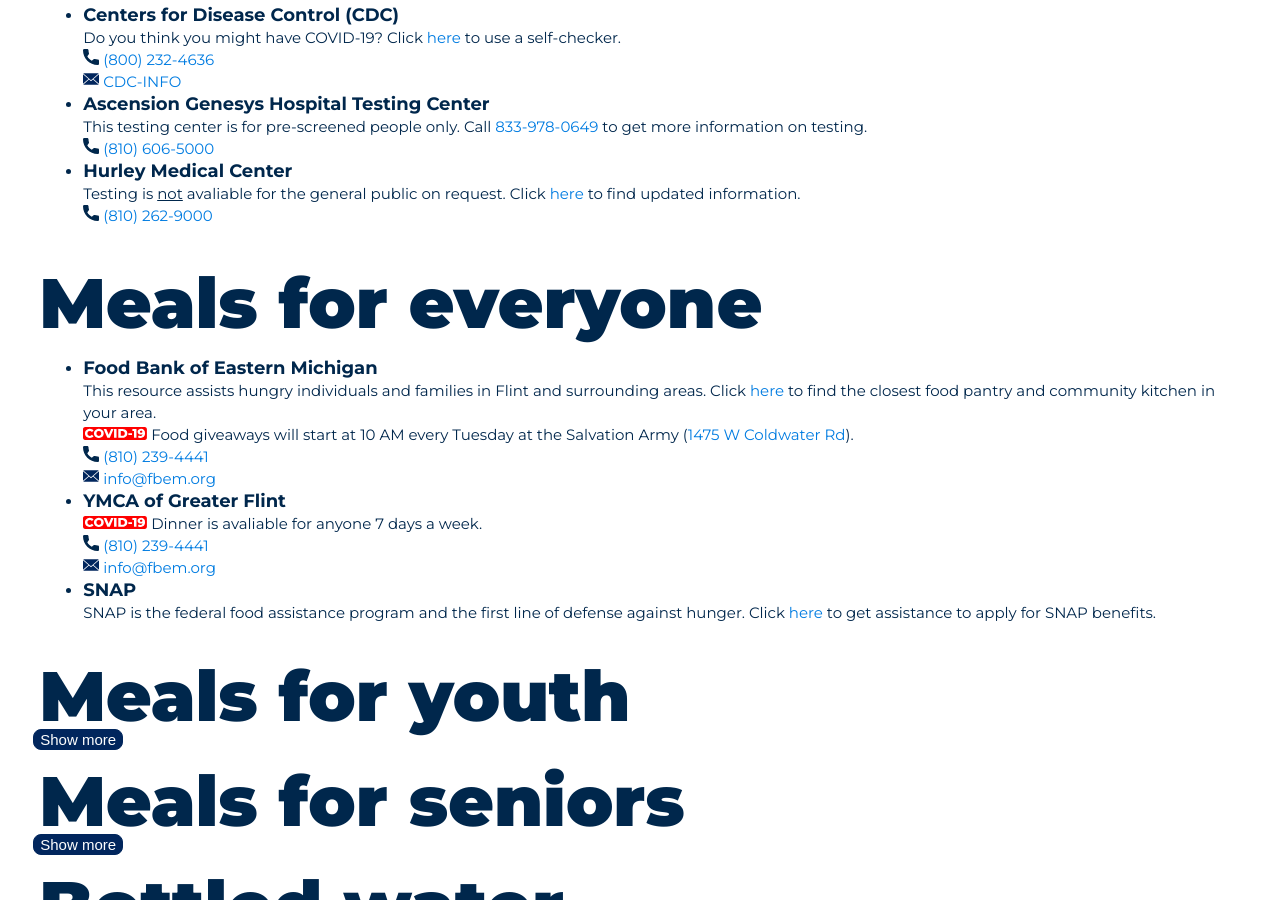
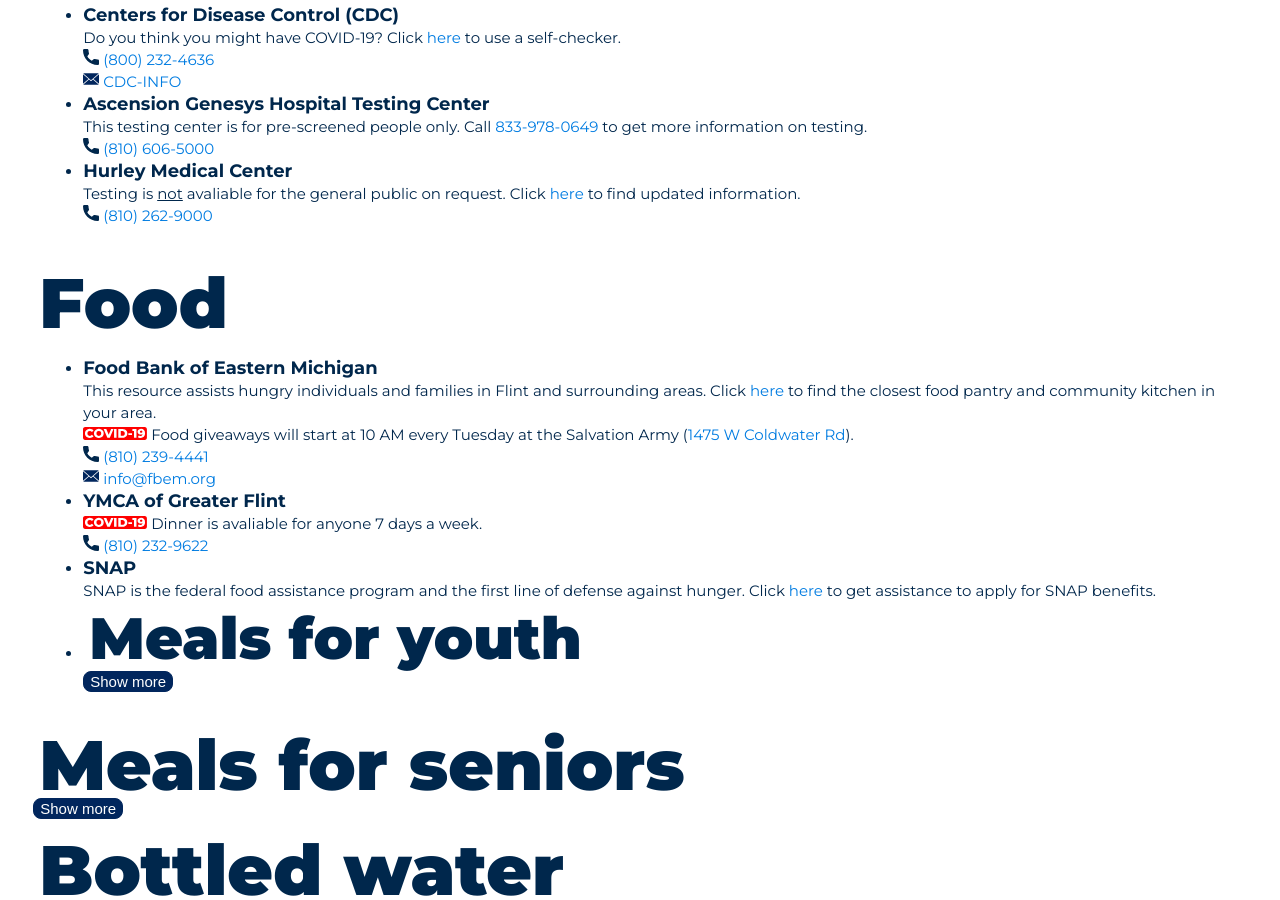
Before and after one commit to umichfjp/umichfjp.github.io, a Jekyll site: the page built from pages/resources.html, in a window 1280 px wide and 900 px high, scrolled down 342 px. Built offline with Jekyll 4.4.1, drawn with Linux system fonts in a browser that asks for light colours.

Commit message:
Update resources.html

```diff
--- a/pages/resources.html
+++ b/pages/resources.html
@@ -43,7 +43,7 @@ title: Flint Justice Partnership Official Website
         </h3>
 
 
-        <br /><div class="titlere">Meals for everyone</div>
+        <br /><div class="titlere">Food</div>
         <ul>
         <h3>
           <li>
@@ -57,21 +57,17 @@ title: Flint Justice Partnership Official Website
           <li>
             <b><big>YMCA of Greater Flint</big></b>
             <br /><img src="https://umichfjp.github.io/assets/icons/covid.svg" alt="covid-19" style="width:64px;"> Dinner is avaliable for anyone 7 days a week.
-            <br /><img src="https://umichfjp.github.io/assets/icons/phone.svg" alt="Phone" style="width:16px;"> <a href="tel:+1810-239-4441">(810) 239-4441</a>
-            <br /><img src="https://umichfjp.github.io/assets/icons/mail.svg" alt="Mail" style="width:16px;"> <a href="mailto:info@fbem.org">info@fbem.org</a>
+            <br /><img src="https://umichfjp.github.io/assets/icons/phone.svg" alt="Phone" style="width:16px;"> <a href="tel:+1810-232-9622">(810) 232-9622</a>
           </li>
 
           <li>
             <b><big>SNAP</big></b>
             <br />SNAP is the federal food assistance program and the first line of defense against hunger. Click <a href="https://secure.feedingamerica.org/site/SPageServer?pagename=GSNAP_Survey&s_src=X17YFLINT&s_subsrc=%7bdevice%7d&s_keyword=%7bkeyword%7d" target="_blank">here</a> to get assistance to apply for SNAP benefits.
           </li>
-        </h3>
-        </ul>
 
-
-        <br /><div class="titlere">Meals for youth</div>
+          <li><div class="titlere"><small>Meals for youth</small></div></li>
           <button class="collapsible"></button><div class="content">
-        <h3>Click <a href="https://www.google.com/maps/d/viewer?mid=151JYGrtVgMWek4BjyMvK41i6IlWYP7Yu&hl=en&usp=sharing" target="_blank">here</a> to view a map of distribution centers.
+            Click <a href="https://www.google.com/maps/d/viewer?mid=151JYGrtVgMWek4BjyMvK41i6IlWYP7Yu&hl=en&usp=sharing" target="_blank">here</a> to view a map of distribution centers.
             <ul>
               <li>
                 <b><big>Flint Community Schools</big></b>
@@ -91,7 +87,12 @@ title: Flint Justice Partnership Official Website
                 <br /><img src="https://umichfjp.github.io/assets/icons/phone.svg" alt="Phone" style="width:16px;"> <a href="tel:+1810-591-4400">(810) 591-4400</a>
                 <br /><img src="https://umichfjp.github.io/assets/icons/mail.svg" alt="Mail" style="width:16px;"> <a href="mailto:connections@geneseeisd.org?subject=[COVID-19 food distribution]">connections@geneseeisd.org</a>
               </li>
-        </ul></h3></div>
+            </ul></div>
+        </h3>
+        </ul>
+
+
+
 
 
         <br /><div class="titlere">Meals for seniors</div>
```
Lines whose indentation alone changed are shown as unchanged.
